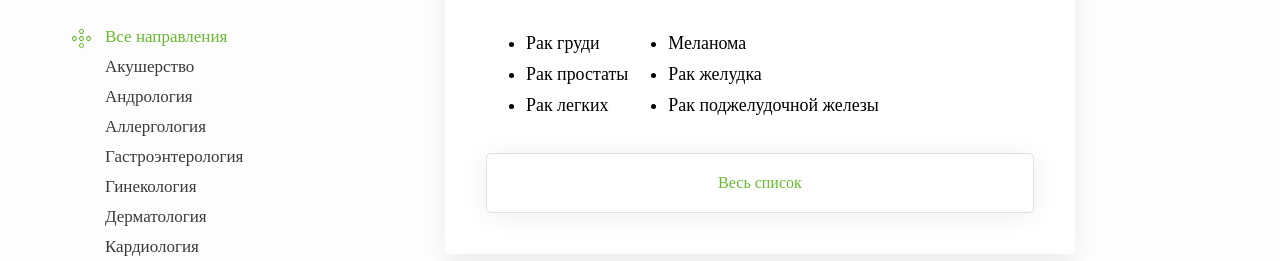
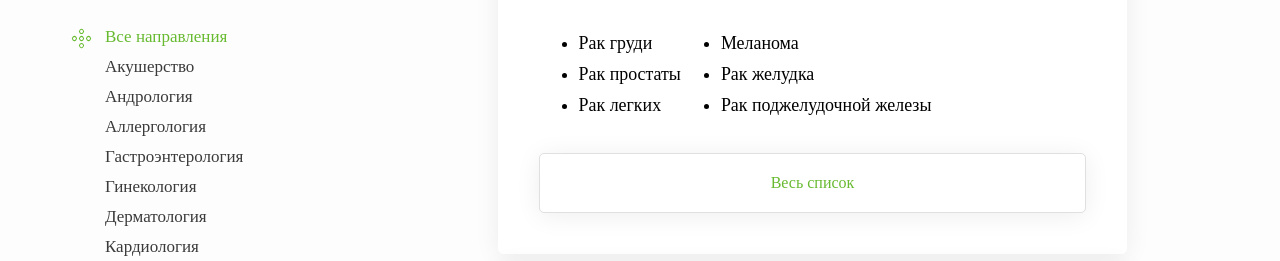
Before and after one commit to nazarPryt/Smart-Med-Service, a plain HTML site: page treatment.html in a window 1280 px wide. Shown: the part 316-577 px from the top of the page. Drawn offline with nearby package versions, Linux system fonts and the light colour scheme; a web font is replaced by a local one.

Commit message:
fixed buggs

```diff
--- a/app.js
+++ b/app.js
@@ -74,3 +74,7 @@ $('.feedback__wrapper').slick({
 });
 const da = new DynamicAdapt("max");
 da.init();
+
+
+
+// autoComplete
--- a/css/style.css
+++ b/css/style.css
@@ -289,10 +289,11 @@ body {
     display: flex;
     flex-direction: column;
     justify-content: space-between;
-
+    flex: 0 1 40%;
+    width: 100%;
     max-width: 39.37em;
     min-width: 25em;
-    /* height: 19.68em; */
+    min-height: 20.68em;
     height: 100%;
     padding: 2.5em;
     margin: 5px;
@@ -558,8 +559,11 @@ body {
     flex-direction: column;
     grid-area: "content";
     padding: 10px 30px;
+    align-items: center;
 }
-
+.treatmen__card_inner {
+    flex-direction: column;
+}
 .sidebar-title {
     font-size: 42px;
     color: #3A3A3A;
--- a/treatment.html
+++ b/treatment.html
@@ -111,9 +111,8 @@
                         </div>
                     </aside>
 
-
                     <div class="treatmen-wrap" data-da=".sidebar__wrapp, 720, 3">
-                            <div class="card__inner treatmen--card_inner">
+                        <div class="card__inner treatmen__card_inner">
                             <h1 class="card__title"><img class="card__title__icon" src="img/oncology.svg" alt="">Онкология</h1>
                             <div class="card__wrapper">
                                 <ul class="card__list">
@@ -170,6 +169,16 @@
             </div>
         </section>
 
+    <!-- <input id="tags"/>
+         <datalist id="ren">
+          <option value="1">
+            <option value="2">
+            <option value="3">
+            <option value="4">
+            <option value="5">
+        </datalist> -->
+
+
 
 
     </main>
```
Also changed, not shown: index.html (+2 -2 lines). Lines whose indentation alone changed are shown as unchanged.
